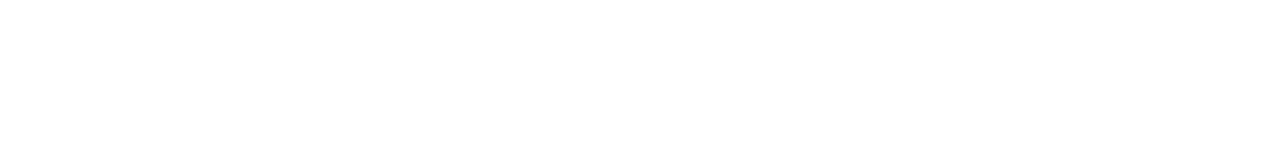
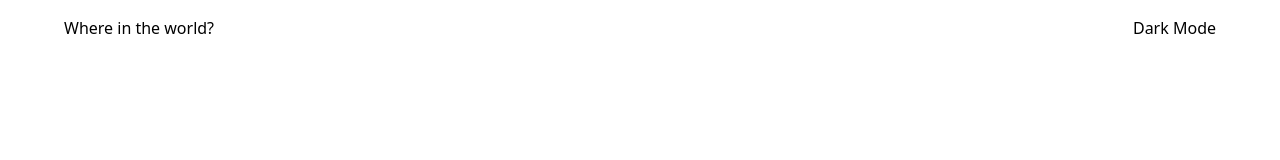
Before and after one commit to penguinnoiii/REST-Countries-API, a website: page index.html in a window 1280 px wide. Drawn offline with Linux system fonts and the light colour scheme.

Commit message:
Add Tailwind

```diff
--- a/index.html
+++ b/index.html
@@ -4,8 +4,14 @@
         <meta charset="UTF-8">
         <meta name="viewport" content="width=device-width, initial-scale=1.0">
         <title>REST Countries API</title>
+        <link rel="stylesheet" href="./output.css">
     </head>
-    <body>
-
+    <body class="h-screen">
+        <div class="flex flex-row justify-between px-[4rem] py-4">
+            <h1>Where in the world?</h1>
+            <div>
+                <p>Dark Mode</p>
+            </div>
+        </div>
     </body>
 </html>
--- /dev/null
+++ b/style.css
@@ -0,0 +1,3 @@
+@tailwind base;
+@tailwind components;
+@tailwind utilities;
--- /dev/null
+++ b/tailwind.config.js
@@ -0,0 +1,11 @@
+/** @type {import('tailwindcss').Config} */
+module.exports = {
+  content: [
+    "./*.html", // All HTML files in the root directory
+    "./src/**/*.{js,ts,jsx,tsx}"
+  ],
+  theme: {
+    extend: {},
+  },
+  plugins: [],
+}
```
Also changed, not shown: package.json (added, +7 -0 lines), output.css (added), 1 other file.
